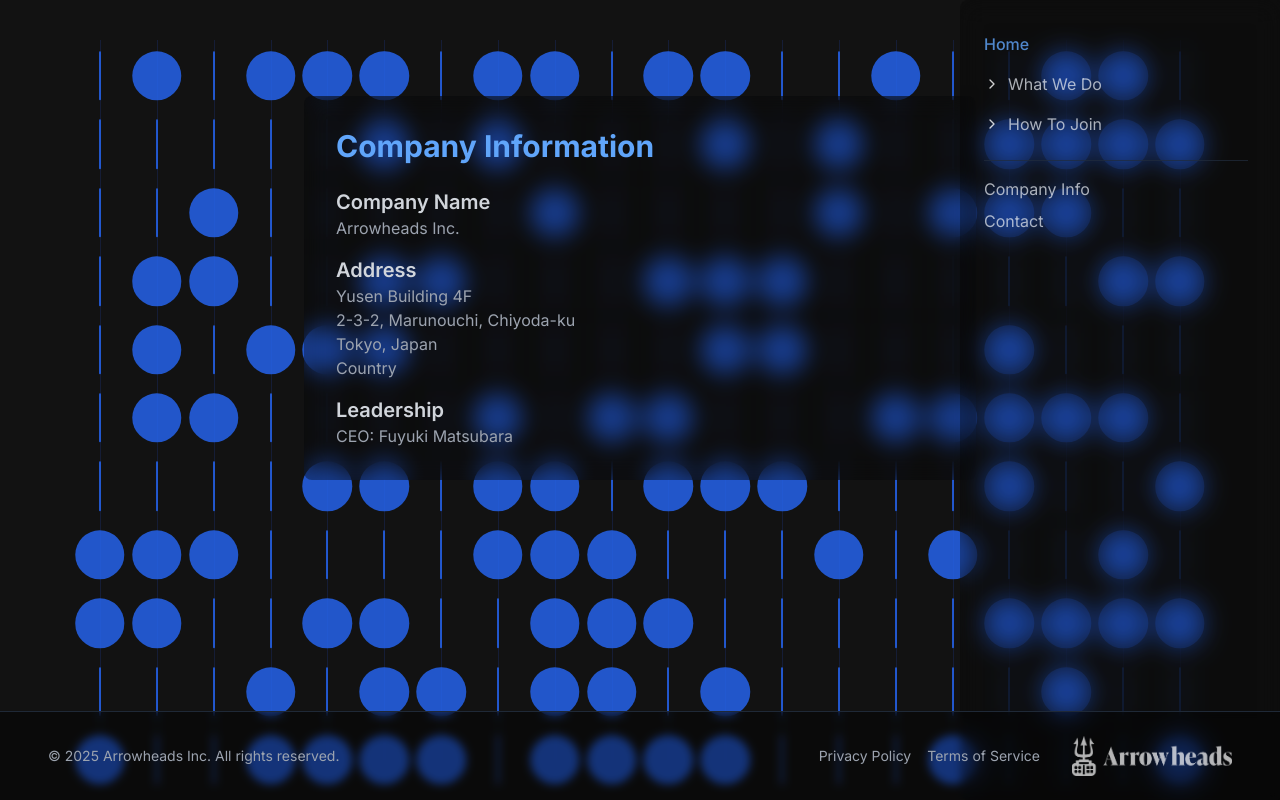
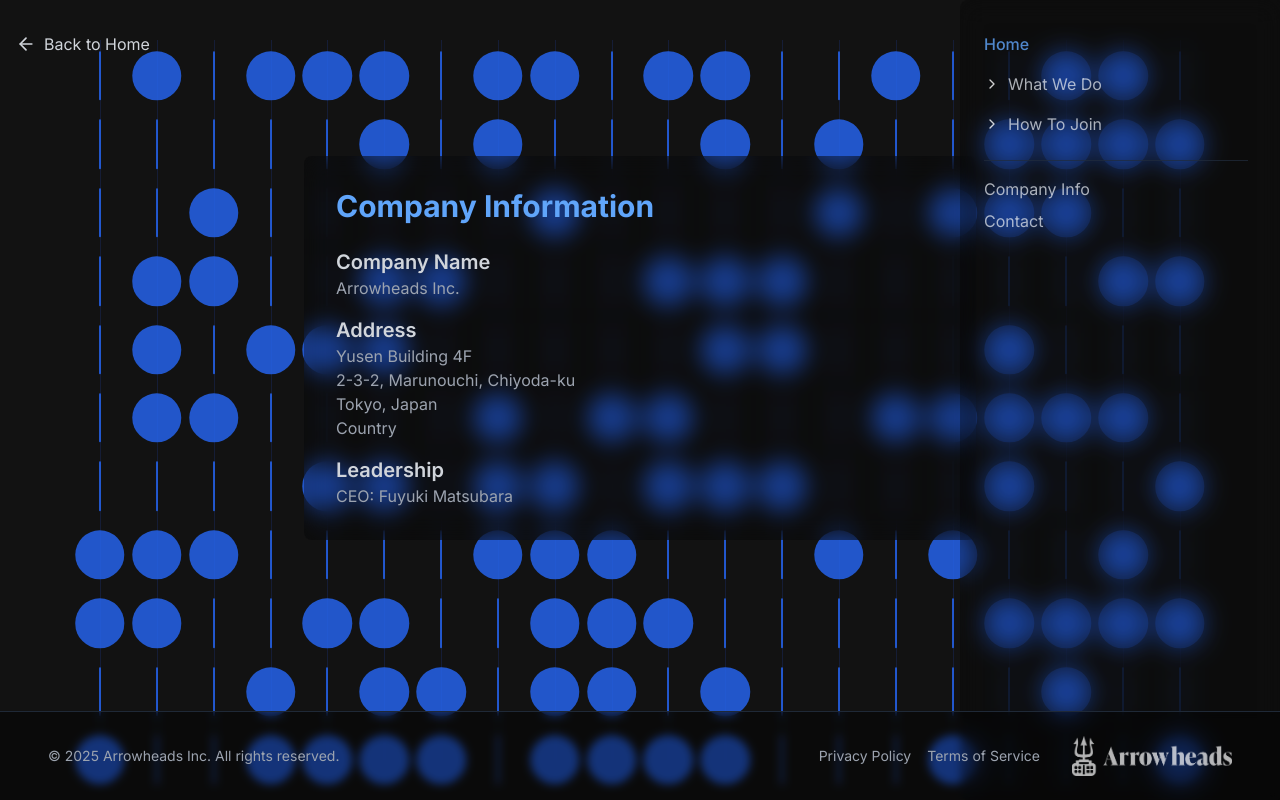
Before and after one commit to Fykqnt/arrowheads-corporate, a Next.js app: page /info in a window 1280 px wide. Built offline with nearby package versions, Linux system fonts and the light colour scheme.

Commit message:
arrowback

```diff
--- a/app/contact/page.tsx
+++ b/app/contact/page.tsx
@@ -82,7 +82,7 @@ export default function Contact() {
       </div>
 
       {/* Main content */}
-      <div className="relative z-10 container mx-auto px-4 py-8 flex-grow flex flex-col">
+      <div className="relative z-10 container mx-auto px-4 py-8 pointer-events-none flex-grow flex flex-col">
         {/* Back button */}
         <div className="mb-8">
           <Link href="/" className="inline-flex items-center text-gray-300 hover:text-white transition-colors pointer-events-auto">
--- a/app/info/page.tsx
+++ b/app/info/page.tsx
@@ -1,5 +1,7 @@
 "use client"
 
+import Link from 'next/link'
+import { ArrowLeft } from 'lucide-react'
 import Navigation from "@/components/navigation"
 import BubbleBackground from "@/components/bubble-background"
 import Footer from "@/components/footer"
@@ -14,6 +16,14 @@ export default function Info() {
 
       {/* Main content */}
       <div className="relative z-10 container mx-auto px-4 py-8 pointer-events-none flex-grow flex flex-col">
+        {/* Back button */}
+        <div className="mb-8">
+          <Link href="/" className="inline-flex items-center text-gray-300 hover:text-white transition-colors pointer-events-auto">
+            <ArrowLeft className="mr-2 h-5 w-5" />
+            <span>Back to Home</span>
+          </Link>
+        </div>
+
         {/* Navigation on the right */}
         <div className="fixed top-0 right-0 h-full w-1/3 max-w-xs z-20 pointer-events-none pr-0">
           <Navigation />
```
